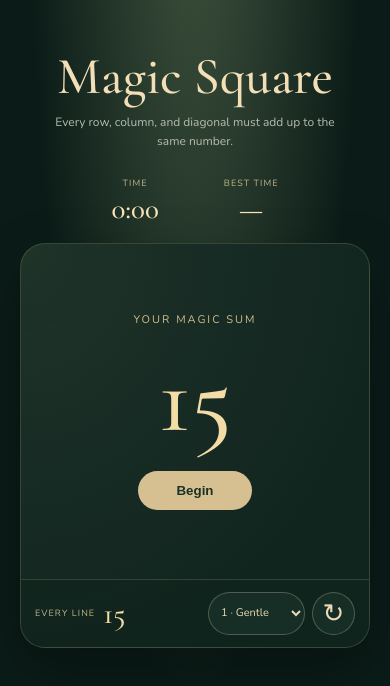
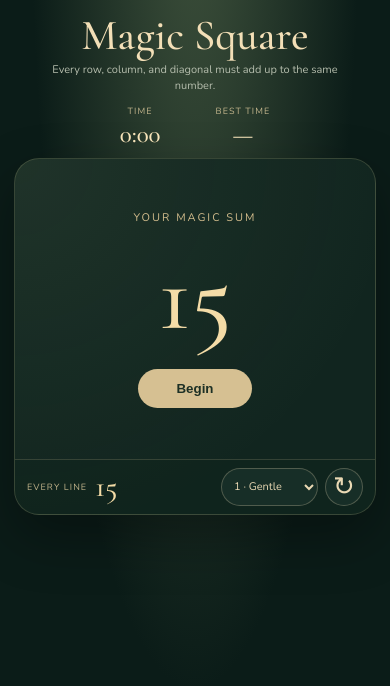
Before and after one commit to zhanebell/magic-square, a plain HTML site: page index.html in a window 390 px wide. Drawn offline with nearby package versions, Linux system fonts and the light colour scheme.

Commit message:
Fit Magic Square and number tray above mobile browser toolbar

```diff
--- a/index.html
+++ b/index.html
@@ -14,6 +14,21 @@ footer{display:flex;justify-content:space-between;align-items:center;gap:10px;pa
 .tray{display:grid;grid-template-columns:repeat(5,48px);justify-content:center;gap:9px;margin:22px auto 10px;min-height:115px}.tile{width:48px;height:48px;border:1px solid #ddcca4;border-radius:11px;background:linear-gradient(145deg,#ead9b4,#c5ab7f);color:#273b2d;font:600 26px 'Cormorant Garamond',Georgia,serif;box-shadow:0 4px 0 #826d4e;cursor:grab;touch-action:none}.tile:disabled{opacity:.17;box-shadow:none}.ghost{position:fixed;z-index:100;pointer-events:none;transform:translate(-50%,-60%)}
 #status{min-height:20px;font-size:13px;color:#c7d8b0}.hint{font-size:11px;color:#8fa194;line-height:1.7;max-width:320px;margin:18px auto}
 @media(max-width:370px){main{padding:20px 12px}.tray{grid-template-columns:repeat(5,43px);gap:7px}.tile{width:43px;height:43px}#game{padding:18px}.grid{gap:6px}}@media(prefers-reduced-motion:reduce){.grid.solved .cell{animation:none}}
+
+/* Compact mobile layout: keep both rows of number tiles above Safari's bottom toolbar. */
+@media(max-width:600px){
+ main{padding:12px 14px max(18px,env(safe-area-inset-bottom))}
+ h1{font-size:clamp(38px,11vw,48px);margin:0 0 3px}
+ header p{font-size:11px;line-height:1.4;margin:0 auto 12px;max-width:310px}
+ .stats{margin-bottom:9px;gap:55px}.stats strong{font-size:25px}
+ #game{padding:12px 16px 14px}.grid{max-width:min(100%,36svh);margin:auto;gap:6px}
+ footer{padding:8px 12px}select,#restart{min-height:38px}#restart{width:38px}
+ .tray{grid-template-columns:repeat(5,43px);gap:7px;margin:13px auto 4px;min-height:93px}
+ .tile{width:43px;height:43px;font-size:24px}
+ #status{min-height:16px;font-size:12px;margin:4px 0}
+ .preview{min-height:min(300px,42svh)}
+}
+@media(max-width:370px){.grid{max-width:min(100%,35svh)}.tray{grid-template-columns:repeat(5,40px)}.tile{width:40px;height:40px}}
 </style></head><body>
 <main><header><h1>Magic Square</h1><p>Every row, column, and diagonal must add up to the same number.</p></header>
 <section class="stats"><div><small>TIME</small><strong id="time">0:00</strong></div><div><small>BEST TIME</small><strong id="best">—</strong></div></section>
```
